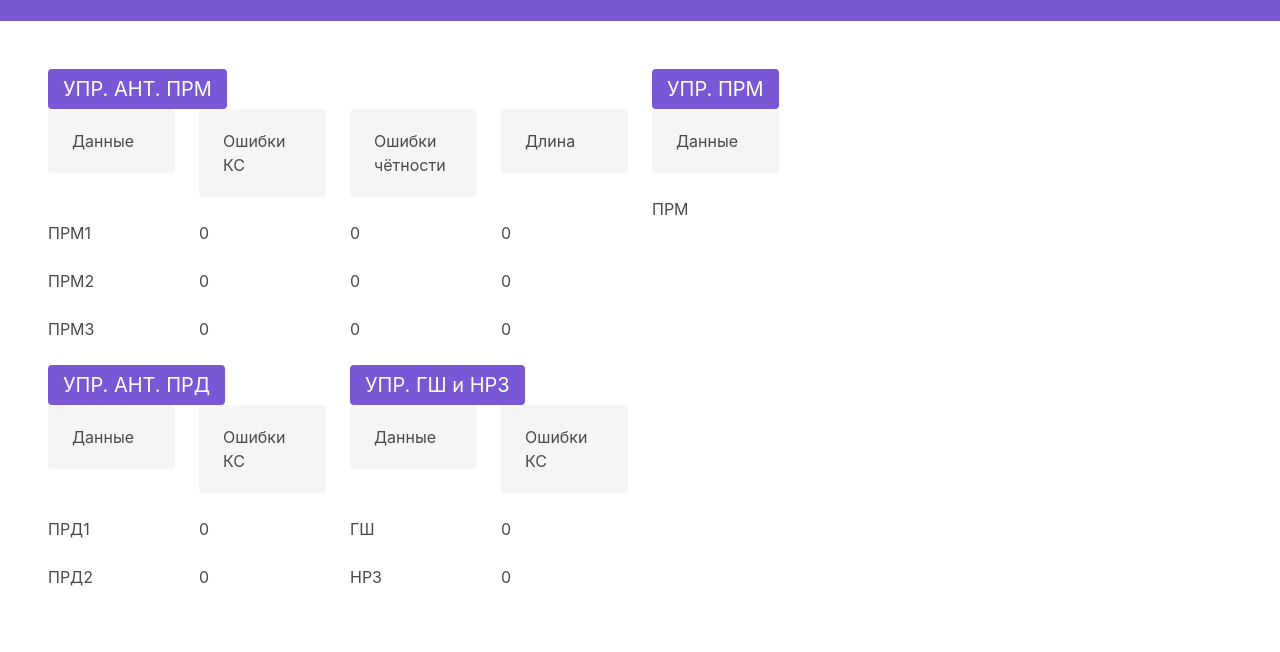
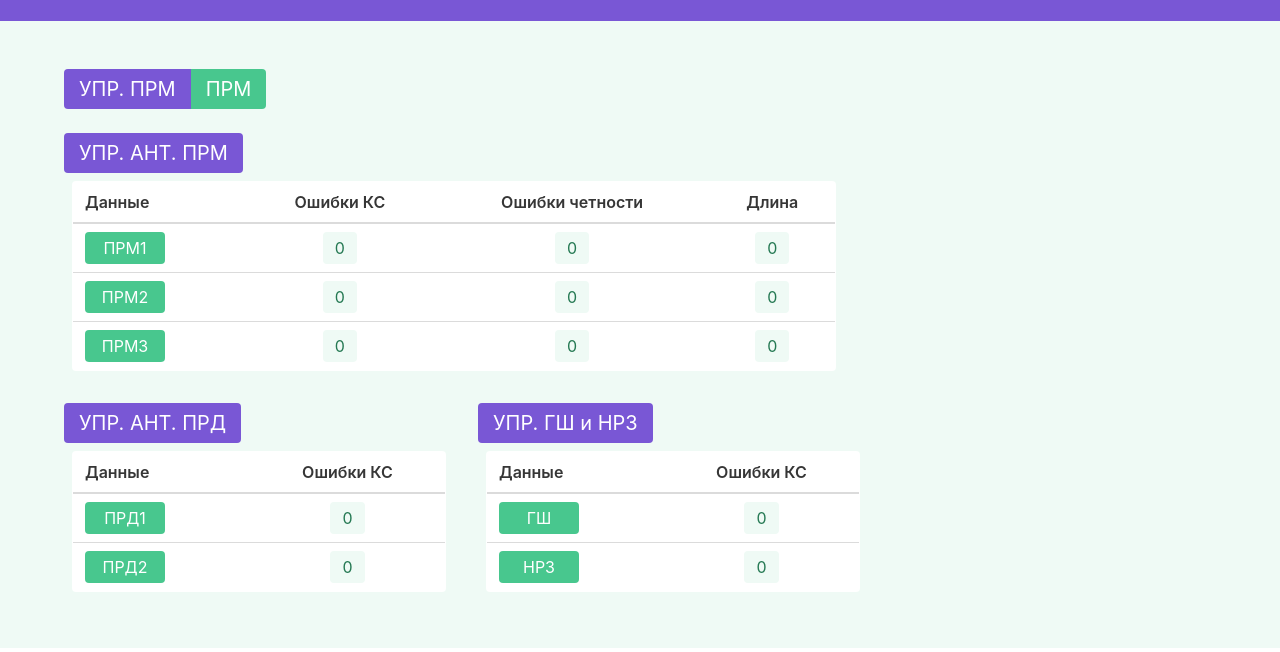
Before and after one commit to kolpaland/bovla_json_rpc, a plain HTML site: page index.html in a window 1280 px wide. Shown: the part 148-800 px from the top of the page. Drawn offline with Linux system fonts and the light colour scheme.

Commit message:
колонки заменены на таблички

```diff
--- a/index.html
+++ b/index.html
@@ -10,22 +10,23 @@
 
 <body>
   <div id="app">
-    <nav class="navbar">
-      <div class="container">
-        <div id="navMenu" class="navbar-menu">
-          <div class="navbar-start">
-            <div class="navbar-item">
+
+    <b-navbar>
+
+      <template #start>
+        <b-navbar-item tag="div">
           <b-field grouped :type="typeMsg">
-              <b-input v-model="endpoint" placeholder="Введите адрес..." icon-right="." :disabled="isDisabled"></b-input>
+            <b-input v-model="endpoint" placeholder="Введите адрес..." icon-right="." :disabled="isDisabled">
+            </b-input>
             <b-switch v-model="isConnected" :type="typeMsg" :disabled="isDisabled">
               {{ isConnected ? (isDisabled? "Подключение..." : "Отключить") : "Подключиться"}}
             </b-switch>
           </b-field>
-          </div>
-          </div>
+        </b-navbar-item>
+      </template>
 
-          <div class="navbar-end">
-            <div class="navbar-item">
+      <template #end>
+        <b-navbar-item tag="div">
           <div class="buttons">
             <b-button type="is-warning" @click="refreshBOV">
               <b-icon icon="sync" custom-class="fa-spin">
@@ -38,11 +39,9 @@
               <span>Сброс счетчиков ошибок</span>
             </b-button>
           </div>
-            </div>
-          </div>
-        </div>
-      </div>
-    </nav>
+        </b-navbar-item>
+      </template>
+    </b-navbar>
     <section class="hero is-primary is-small">
       <div class="hero-body">
         <p class="title">
@@ -54,155 +53,39 @@
       </div>
     </section>
 
-    <section class="section is-small">
+    <section class="section is-small has-background-success-light">
+      <div class="container block">
+        <b-taglist attached>
+          <b-tag type="is-primary" size="is-large">УПР. ПРМ</b-tag>
+          <b-tag type="is-success" size="is-large">ПРМ</b-tag>
+        </b-taglist>
+      </div>
+      <div class="container block">
+            <b-tag type="is-primary" size="is-large">УПР. АНТ. ПРМ</b-tag>
+            <table-prm></table-prm>
+      </div>
+
+      <div class="container">
         <div class="columns">
-        <div class="column is-6">
-          <b-tag type="is-primary" size="is-large">УПР. АНТ. ПРМ</b-tag>
-          <div class="columns is-mobile is-multiline">
-            <div class="column is-one-quarter">
-              <b-notification :closable="false">
-                Данные
-              </b-notification>
+          <div class="column is-narrow">
+            <b-tag type="is-primary" size="is-large">УПР. АНТ. ПРД</b-tag>
+            <table-bov v-bind:names="['ПРД1', 'ПРД2']"></table-bov>
           </div>
-            <div class="column is-one-quarter">
-              <b-notification :closable="false">
-                Ошибки КС
-              </b-notification>
-            </div>
-            <div class="column is-one-quarter">
-              <b-notification :closable="false">
-                Ошибки чётности
-              </b-notification>
-
-            </div>
-            <div class="column is-one-quarter">
-              <b-notification :closable="false">
-                Длина
-              </b-notification>
-
-            </div>
-            <div class="column is-one-quarter">
-              ПРМ1
-            </div>
-            <div class="column is-one-quarter">
-              0
-            </div>
-            <div class="column is-one-quarter">
-              0
-            </div>
-            <div class="column is-one-quarter">
-              0
-            </div>
-            <div class="column is-one-quarter">
-              ПРМ2
-            </div>
-            <div class="column is-one-quarter">
-              0
-            </div>
-            <div class="column is-one-quarter">
-              0
-            </div>
-            <div class="column is-one-quarter">
-              0
-            </div>
-            <div class="column is-one-quarter">
-              ПРМ3
-            </div>
-            <div class="column is-one-quarter">
-              0
-            </div>
-            <div class="column is-one-quarter">
-              0
-            </div>
-            <div class="column is-one-quarter">
-              0
+          <div class="column is-narrow">
+            <b-tag type="is-primary" size="is-large">УПР. ГШ и НРЗ</b-tag>
+            <table-bov v-bind:names="['ГШ', 'НРЗ']"></table-bov>
           </div>
         </div>
       </div>
-        <div class="column is-3">
-          <b-tag type="is-primary" size="is-large">УПР. ПРМ</b-tag>
-          <div class="columns is-mobile is-multiline">
-            <div class="column is-half">
-              <b-notification :closable="false">
-                Данные
-              </b-notification>
-            </div>
-            <div class="column is-half"></div>
-            <div class="column">
-              ПРМ
-            </div>
-          </div>
-        </div>
-
-
-
-      </div>
-      <div class="columns">
-        <div class="column is-3">
-          <b-tag type="is-primary" size="is-large">УПР. АНТ. ПРД</b-tag>
-          <div class="columns is-mobile is-multiline">
-            <div class="column is-half">
-              <b-notification :closable="false">
-                Данные
-              </b-notification>
-            </div>
-            <div class="column">
-              <b-notification :closable="false">
-                Ошибки КС
-              </b-notification>
-            </div>
-            <div class="column is-half">
-              ПРД1
-            </div>
-            <div class="column">
-              0
-            </div>
-            <div class="column is-half">
-              ПРД2
-            </div>
-            <div class="column">
-              0
-            </div>
-          </div>
-        </div>
-        <div class="column is-3">
-          <b-tag type="is-primary" size="is-large">УПР. ГШ и НРЗ</b-tag>
-          <div class="columns is-mobile is-multiline">
-            <div class="column is-half">
-              <b-notification :closable="false">
-                Данные
-              </b-notification>
-            </div>
-            <div class="column">
-              <b-notification :closable="false">
-                Ошибки КС
-              </b-notification>
-            </div>
-            <div class="column is-half">
-              ГШ
-            </div>
-            <div class="column">
-              0
-            </div>
-            <div class="column is-half">
-              НРЗ
-            </div>
-            <div class="column">
-              0
-            </div>
-          </div>
-        </div>
-
-      </div>
-
-
     </section>
 
   </div>
 
   <script src="./modules/vue.js"></script>
   <script src="./modules/buefy.min.js"></script>
-  <script src="./main.js"></script>
+  <script src="./src/tableBOV.js"></script>
+  <script src="./src/tablePRM.js"></script>
+  <script src="./src/main.js"></script>
 
 </body>
 
--- /dev/null
+++ b/src/tableBOV.js
@@ -0,0 +1,28 @@
+Vue.component('table-bov', {
+    data: function () {
+        return {
+
+            data: [
+                { 'id': 1, 'name': this.names[0], 'err_checksum': 0 },
+                { 'id': 2, 'name': this.names[1], 'err_checksum': 0 }
+            ],
+
+        }
+    },
+    props: {
+        names: Array
+    },
+      template:
+      `<b-table class="py-2 px-2" :data="data" style="width: 390px;">
+        <b-table-column field="name" label="Данные" v-slot="props">
+            <span class="tag is-success is-medium" style="width: 80px;">
+                {{ props.row.name }}
+            </span>
+        </b-table-column>
+        <b-table-column field="err_checksum" label="Ошибки КС" numeric centered v-slot="props">
+            <span class="tag is-success is-light is-medium">
+                {{ props.row.err_checksum }}
+            </span>
+        </b-table-column>
+      </b-table>`
+    })
--- /dev/null
+++ b/src/tablePRM.js
@@ -0,0 +1,35 @@
+Vue.component('table-prm', {
+    data: function () {
+        return {
+            data: [
+                { 'id': 1, 'name': 'ПРМ1', 'err_checksum': 0, 'err_parity': 0, 'len': 0 },
+                { 'id': 2, 'name': 'ПРМ2', 'err_checksum': 0, 'err_parity': 0, 'len': 0 },
+                { 'id': 3, 'name': 'ПРМ3', 'err_checksum': 0, 'err_parity': 0, 'len': 0 }
+            ]
+
+        }
+    },
+    template:
+        `<b-table class="py-2 px-2" :data="data" style="width: 780px;">
+            <b-table-column field="name" label="Данные" v-slot="props">
+                <span class="tag is-success is-medium" style="width: 80px;">
+                    {{ props.row.name }}
+                </span>
+            </b-table-column>
+            <b-table-column field="err_checksum" label="Ошибки КС" numeric centered v-slot="props">
+                <span class="tag is-success is-light is-medium">
+                    {{ props.row.err_checksum }}
+                </span>
+            </b-table-column>
+            <b-table-column field="err_parity" label="Ошибки четности" numeric centered  v-slot="props">
+                <span class="tag is-success is-light is-medium">
+                    {{ props.row.err_parity }}
+                </span>
+            </b-table-column>
+            <b-table-column field="len" label="Длина" numeric centered v-slot="props">
+                <span class="tag is-success is-light is-medium">
+                    {{ props.row.len }}
+                </span>
+            </b-table-column>
+      </b-table>`
+})
```
Also changed, not shown: src/main.js (renamed from main.js). Lines whose indentation alone changed are shown as unchanged.
